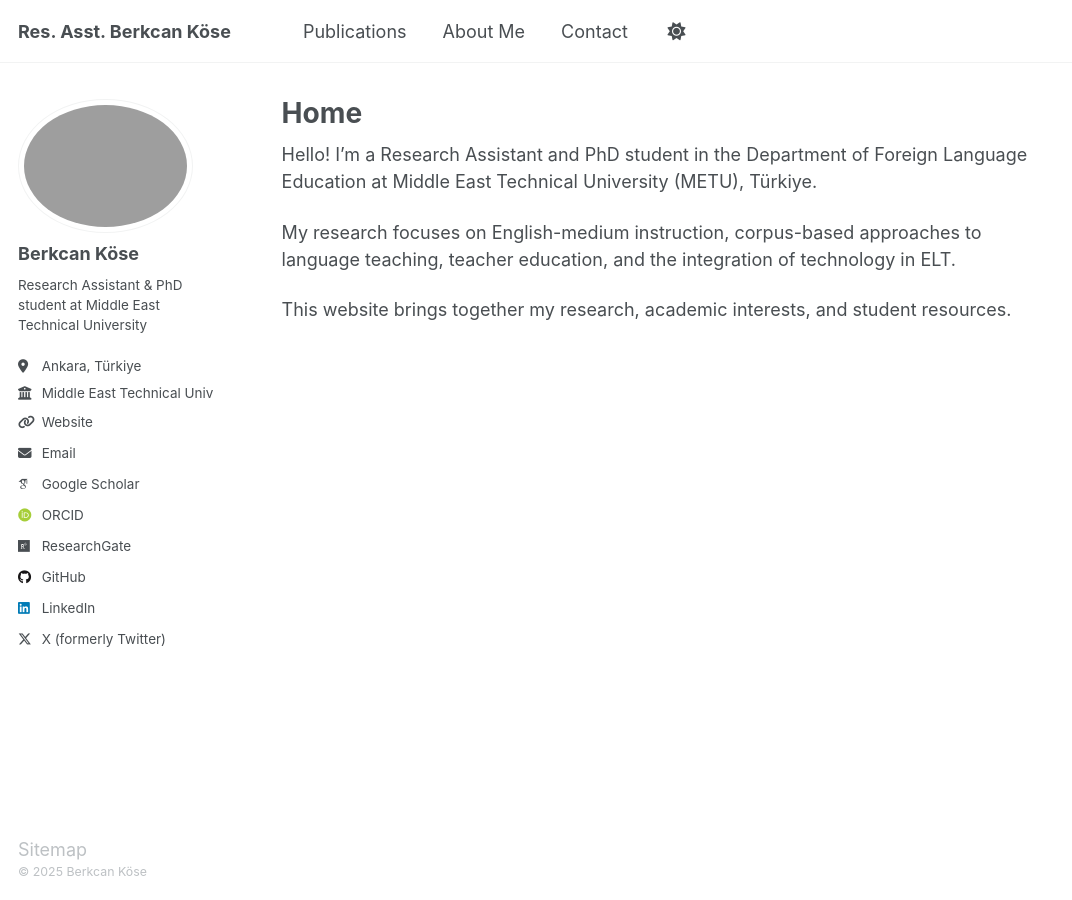
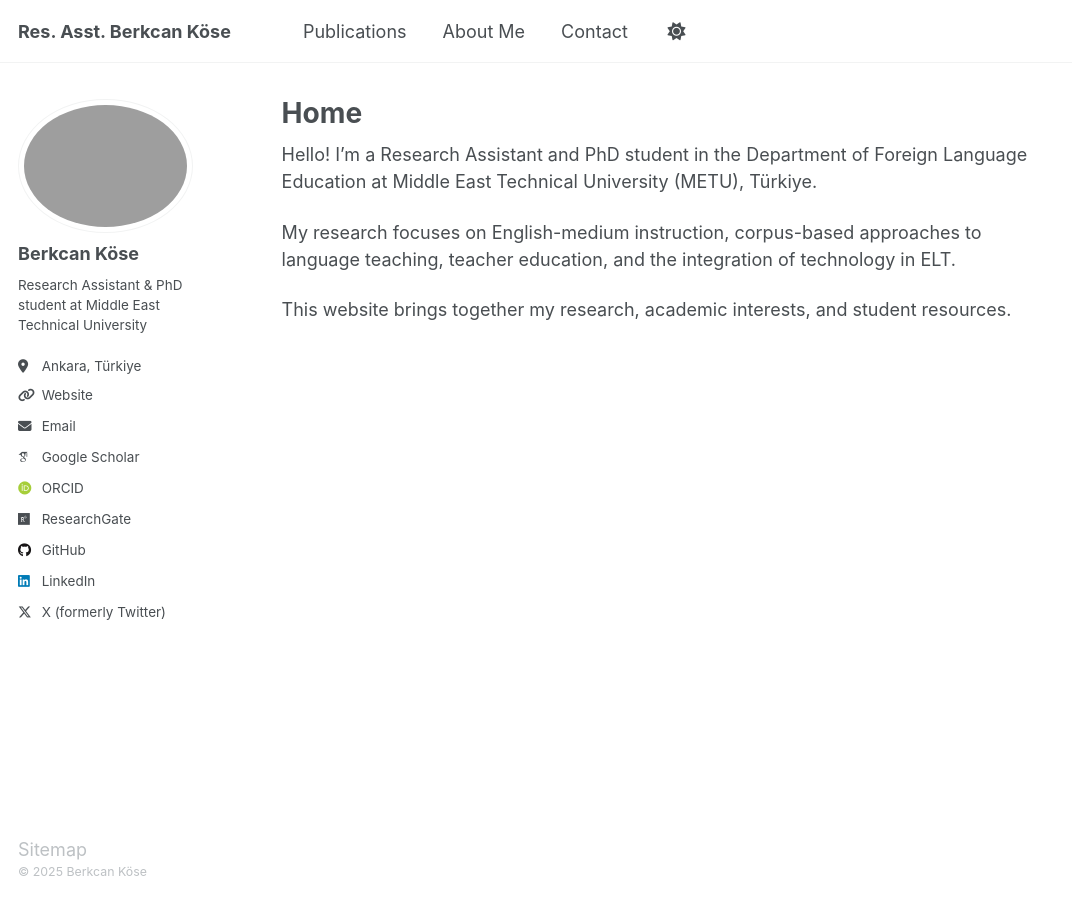
Before and after one commit to berkcankose/berkcankose.github.io, a Jekyll site: the page built from _pages/about.md, in a window 1280 px wide. Shown: the whole page, without its empty margins (0-1072 px from the left). Built offline with Jekyll 4.4.1, drawn with Linux system fonts in a browser that asks for light colours; some web fonts are replaced.

Commit message:
Update _config.yml

```diff
--- a/_config.yml
+++ b/_config.yml
@@ -27,7 +27,7 @@ author:
   pronouns         : # example: "she/her"
   bio              : "Research Assistant & PhD student at Middle East Technical University"
   location         : "Ankara, Türkiye"
-  employer         : "Middle East Technical University"
+  employer         : # example: "she/her"
   uri              : "https://avesis.metu.edu.tr/berkcank"
   email            : "berkcank @ metu.edu.tr"
 
```
